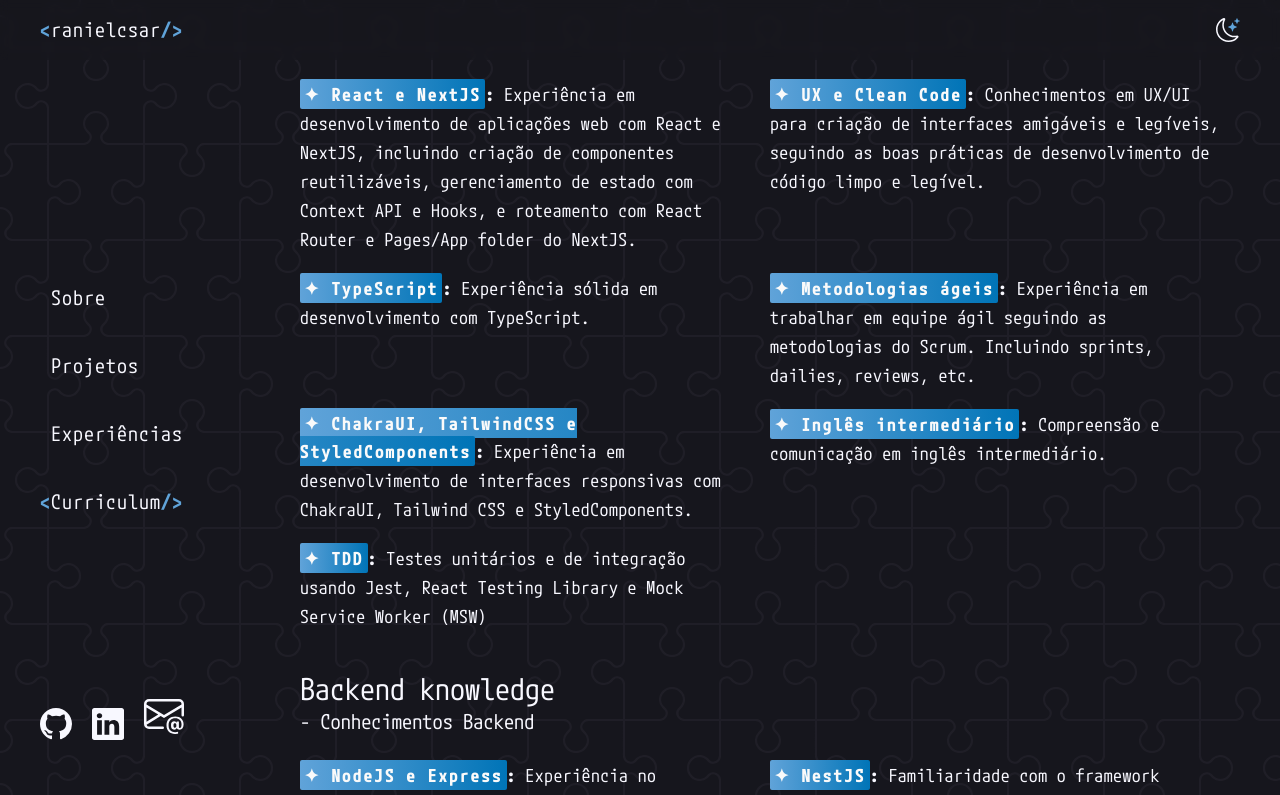
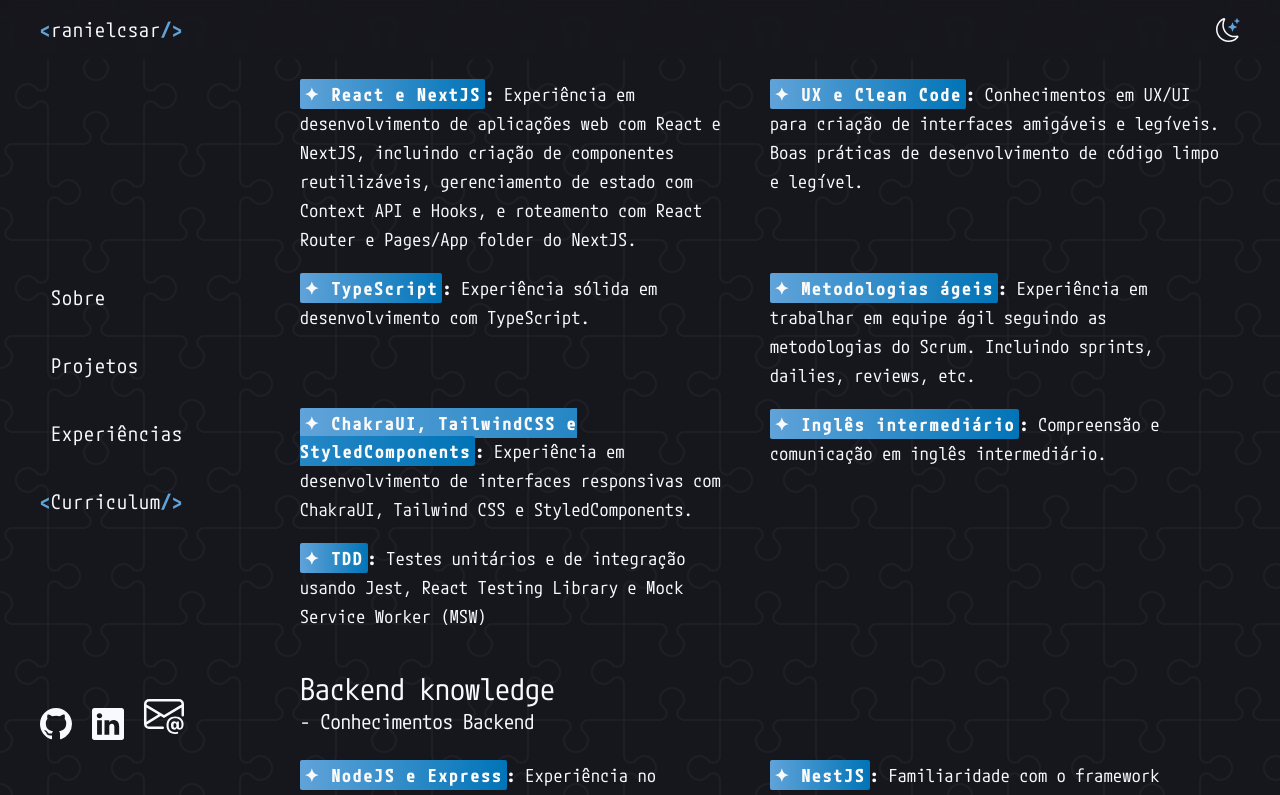
Before and after one commit to ranielcsar/ranoob.github.io, a React (Vite) app: page /curriculum in a window 1280 px wide. Shown: the top 795 px of the page. Built offline with nearby package versions, Linux system fonts and the light colour scheme.

Commit message:
feat: new "ux e clean code" description

```diff
--- a/src/pages/curriculum/index.tsx
+++ b/src/pages/curriculum/index.tsx
@@ -38,7 +38,7 @@ const skills: SkillProps[] = [
   },
   {
     title: 'UX e Clean Code',
-    text: 'Conhecimentos em UX/UI para criação de interfaces amigáveis e legíveis, seguindo as boas práticas de desenvolvimento de código limpo e legível.',
+    text: 'Conhecimentos em UX/UI para criação de interfaces amigáveis e legíveis. Boas práticas de desenvolvimento de código limpo e legível.',
   },
   {
     title: 'TypeScript',
```
